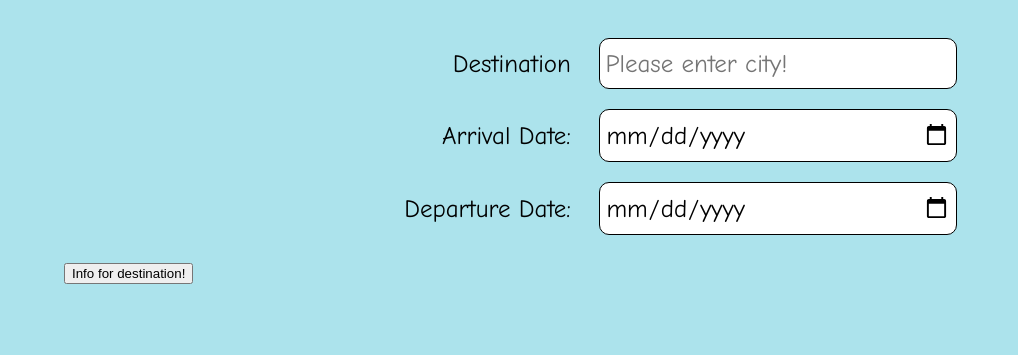
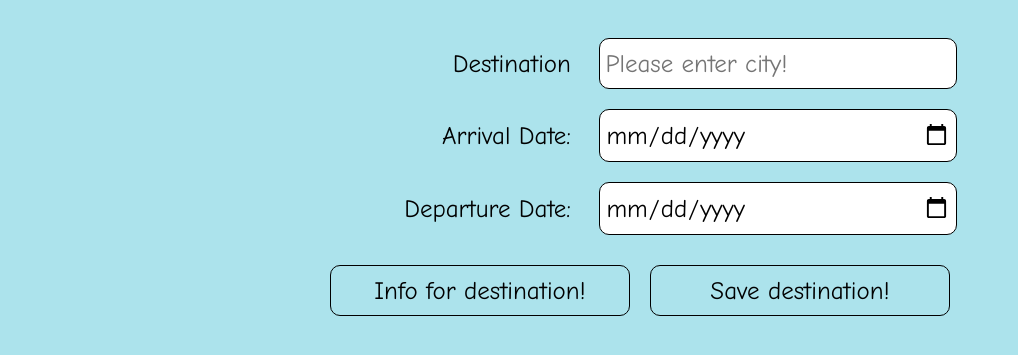
Before and after one commit to elambova/Capstone-TravelApp, a website built with webpack: page src/client/views/index.html in a window 1280 px wide. Shown: the part 159-514 px from the top of the page, without its empty margins (0-1018 px from the left). Built offline with nearby package versions, Linux system fonts and the light colour scheme; no server answers; a web font is replaced by a local one.

Commit message:
Feat: Add new buttons.

```diff
--- a/src/client/views/index.html
+++ b/src/client/views/index.html
@@ -30,7 +30,10 @@
                     <label for="date-end">Departure Date:</label>
                     <input type="date" name="departure_date" required id="date-end">
                 </div>
-                <input type="submit" id="destination-info-btn" value="Info for destination!">
+                <div class="buttons">
+                    <input type="button" id="destination-info-btn" value="Info for destination!">
+                    <input type="submit" id="destination-save-btn" value="Save destination!">
+                </div>
             </form>
             <div id="result">
                 <img alt="Loading" id="loading" />
@@ -58,7 +61,7 @@
             </div>
         </section>
     </main>
-    <script>
+    <!-- <script>
         // Check that service workers are supported
         if ('serviceWorker' in navigator) {
             // Use the window load event to keep the page load performant
@@ -66,7 +69,7 @@
                 navigator.serviceWorker.register('/service-worker.js');
             });
         }
-    </script>
+    </script> -->
 </body>
 
 </html>
```
Also changed, not shown: src/client/views/todoList.html (+1 -0 lines).
